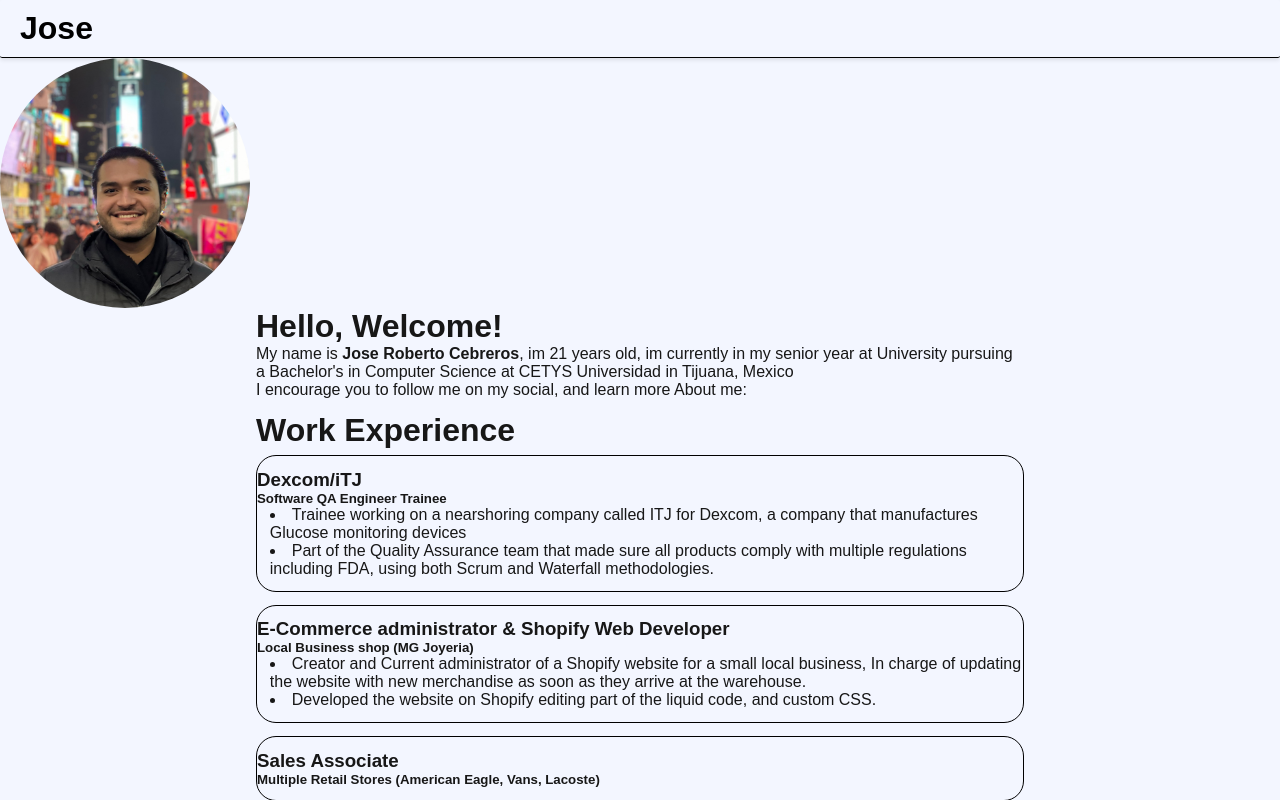
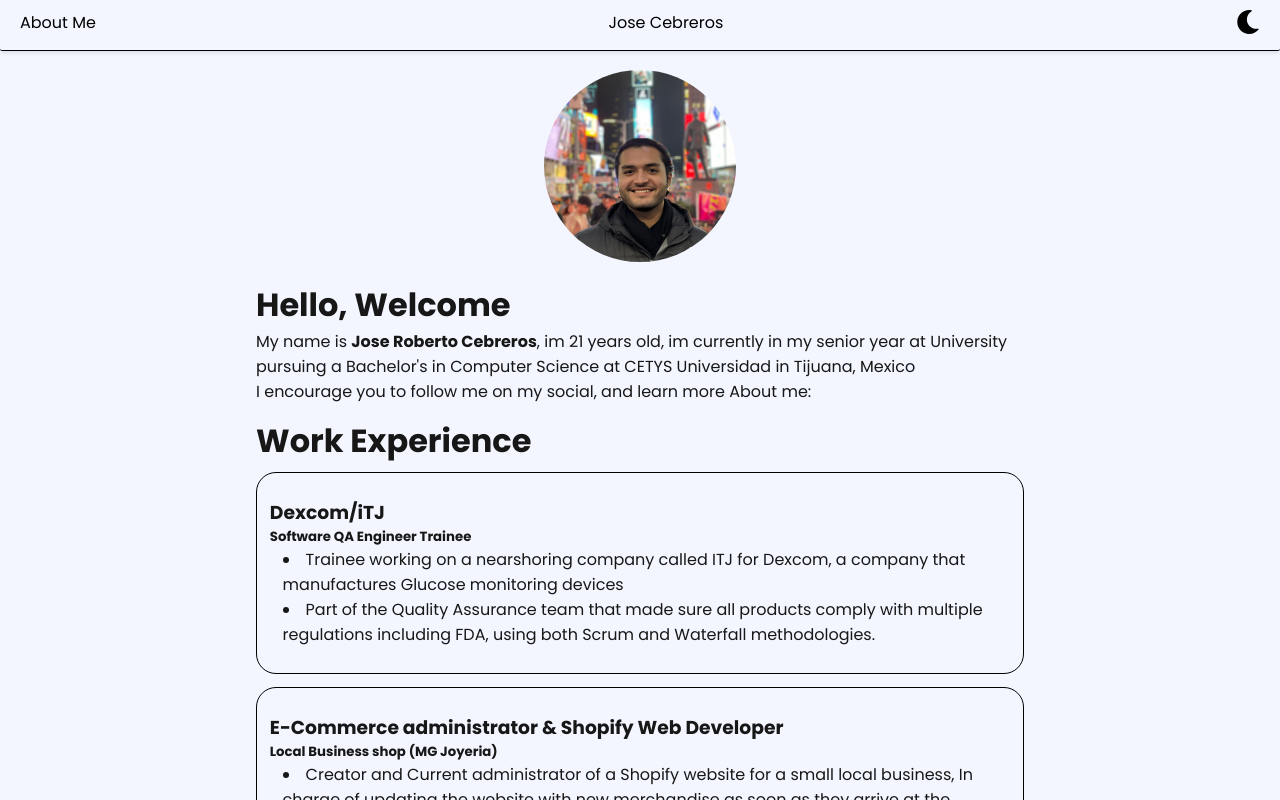
Before and after one commit to JRCEGA/WebPortfolioCGJR, a Next.js app: page / in a window 1280 px wide. Shown: the top 800 px of the page. Built offline with nearby package versions, Linux system fonts and the light colour scheme.

Commit message:
DarkMode

```diff
--- a/package.json
+++ b/package.json
@@ -9,6 +9,7 @@
     "lint": "next lint"
   },
   "dependencies": {
+    "@next/font": "^14.2.13",
     "next": "14.2.12",
     "react": "^18",
     "react-dom": "^18",
--- /dev/null
+++ b/pages/DarkModeToggle.tsx
@@ -0,0 +1,50 @@
+// components/DarkModeToggle.tsx
+import { useEffect, useState } from 'react';
+import { FaSun, FaMoon } from 'react-icons/fa';
+
+const DarkModeToggle = () => {
+  const [isDarkMode, setIsDarkMode] = useState<boolean>(false);
+
+  // Check for the existing theme setting in localStorage or system preference
+  useEffect(() => {
+    const savedTheme = localStorage.getItem('theme');
+    if (savedTheme === 'dark') {
+      setIsDarkMode(true);
+      document.documentElement.classList.add('dark-mode');
+    } else if (savedTheme === 'light') {
+      setIsDarkMode(false);
+      document.documentElement.classList.remove('dark-mode');
+    } else {
+      const systemPrefersDark = window.matchMedia('(prefers-color-scheme: dark)').matches;
+      setIsDarkMode(systemPrefersDark);
+      if (systemPrefersDark) {
+        document.documentElement.classList.add('dark-mode');
+      }
+    }
+  }, []);
+
+  // Toggle theme and save preference
+  const toggleTheme = () => {
+    const newTheme = !isDarkMode ? 'dark' : 'light';
+    setIsDarkMode(!isDarkMode);
+    document.documentElement.classList.toggle('dark-mode');
+    localStorage.setItem('theme', newTheme);
+  };
+
+  return (
+    <button onClick={toggleTheme} aria-label="Toggle dark mode" style={buttonStyles}>
+      {isDarkMode ? <FaSun /> : <FaMoon />}
+    </button>
+  );
+};
+
+// Styles for the button (customize as needed)
+const buttonStyles = {
+  background: 'none',
+  border: 'none',
+  cursor: 'pointer',
+  fontSize: '1.5rem',
+  color: 'inherit',
+};
+
+export default DarkModeToggle;
--- a/pages/_app.tsx
+++ b/pages/_app.tsx
@@ -1,5 +1,13 @@
 import "@/styles/globals.css";
 import type { AppProps } from "next/app";
+import { Poppins } from 'next/font/google'
+
+const poppins = Poppins({
+  subsets: ['latin'],
+  weight: ['400', '500', '700'],
+  style: ['normal', 'italic'], // Optional, if you need italic styles
+  display: 'swap', // Optional, for better performance
+});
 
 export default function App({ Component, pageProps }: AppProps) {
   return <Component {...pageProps} />;
--- a/pages/index.tsx
+++ b/pages/index.tsx
@@ -3,6 +3,7 @@ import Image from "next/image";
 import localFont from "next/font/local";
 import { FaGithub, FaLinkedin } from "react-icons/fa";
 import SocialMedia from "./SocialMedia";
+import DarkModeToggle from "./DarkModeToggle";
 
 const geistSans = localFont({
   src: "./fonts/GeistVF.woff",
@@ -24,8 +25,10 @@ export default function Home() {
         <meta name="viewport" content="width=device-width, initial-scale=1" />
         <link rel="icon" href="/favicon.ico" />
       </Head>
-      <header>
-        <h1>Jose</h1>
+      <header className="MainHeader">
+        <span>About Me</span>
+        <span>Jose Cebreros</span>
+        <DarkModeToggle />
       </header>
       <main>
         <div className="SelfPortrait">
@@ -37,7 +40,7 @@ export default function Home() {
           />
         </div>
         <div className="IntroText">
-          <h1>Hello, Welcome!</h1>
+          <h1>Hello, Welcome</h1>
           <p>My name is <b>Jose Roberto Cebreros</b>, im 21 years old, im currently in my senior year at University pursuing a Bachelor's in Computer Science at CETYS Universidad in Tijuana, Mexico</p>
           <p>I encourage you to follow me on my social, and learn more About me:</p>
         </div>
@@ -45,6 +48,7 @@ export default function Home() {
           <h1>Work Experience</h1>
           <div className="WorkExperienceContainer">
             <div className="Work1">
+              <div className="Content">
                 <h3>Dexcom/iTJ</h3>
                 <h5>Software QA Engineer Trainee</h5>
                 <ul>
@@ -54,7 +58,9 @@ export default function Home() {
                   both Scrum and Waterfall methodologies.</li>
                 </ul>
               </div>
+            </div>
             <div className="Work2">
+              <div className="Content">
                 <h3>E-Commerce administrator & Shopify Web Developer</h3>
                 <h5>Local Business shop (MG Joyeria)</h5>
                 <ul>
@@ -62,17 +68,22 @@ export default function Home() {
                   <li>Developed the website on Shopify editing part of the liquid code, and custom CSS.</li>
                 </ul>
               </div>
+            </div>
             <div className="Work3">
+              <div className="Content">
                 <h3>Sales Associate</h3>
                 <h5>Multiple Retail Stores (American Eagle, Vans, Lacoste)</h5>
+              </div>
             </div>
           </div>
         </div>
         <div className="Education">
           <h1>Education</h1>
           <div className="EducationContainer">
+            <div className="Content">
               <h3>CETYS Universidad</h3>
               <h5>B.S in Computer Science</h5>
+            </div>
           </div>
         </div>
       </main>
--- a/styles/globals.css
+++ b/styles/globals.css
@@ -1,3 +1,17 @@
+@import url('https://fonts.googleapis.com/css2?family=Poppins:ital,wght@0,100;0,200;0,300;0,400;0,500;0,600;0,700;0,800;0,900;1,100;1,200;1,300;1,400;1,500;1,600;1,700;1,800;1,900&display=swap');
+
+/* Add a class-based toggle for dark mode */
+html.dark-mode {
+  --background: #323444; /* Dark mode background */
+  --foreground: #ededed; /* Dark mode text color */
+}
+
+/* Light mode fallback */
+html:not(.dark-mode) {
+  --background: #F3F6FF; /* Light mode background */
+  --foreground: #171717; /* Light mode text color */
+}
+
 :root {
   --background: #F3F6FF;
   --foreground: #171717;
@@ -19,7 +33,7 @@ body {
 body {
   color: var(--foreground);
   background: var(--background);
-  font-family: Arial, Helvetica, sans-serif;
+  font-family: 'Poppins';
   -webkit-font-smoothing: antialiased;
   -moz-osx-font-smoothing: grayscale;
 }
@@ -52,6 +66,12 @@ header {
   border-radius: 2.5px;
 }
 
+.MainHeader {
+  display: flex;
+  flex-direction: row;
+  justify-content: space-between;
+}
+
 footer {
   border-top: 0.5px solid black;
   box-shadow: 2px 0 4px rgba(0, 0, 0, 0.1);
@@ -61,13 +81,14 @@ footer {
 }
 
 .SelfPortrait {
-  width: 250px; /* Define the width of the circular crop */
-  height: 250px; /* Define the height of the circular crop */
+  width: 15vw; /* Define the width of the circular crop */
+  height: 15vw; /* Define the height of the circular crop */
   border-radius: 50%; /* Makes the element circular */
   overflow: hidden; /* Ensures the content is clipped to the circle */
   display: flex; /* Optional: centers content inside */
   align-items: center; /* Optional: vertically centers content */
   justify-content: center; /* Optional: horizontally centers content */
+  margin: 1.5vw auto;
 }
 
 .SelfPortrait img {
@@ -78,6 +99,10 @@ footer {
 
 .IntroText {
   padding: 0 20vw;
+}
+
+.Content {
+  padding: 1vw;
 }
 
 .WorkExperience {
@@ -122,6 +147,7 @@ footer {
 .Education {
   padding: 0 20vw;
   margin-top: 2.5vw;
+  margin-bottom: 5vw;
 }
 
 .EducationContainer{
```
Also changed, not shown: 1 other file (tests, documents, lock files or other folders). Lines whose indentation alone changed are shown as unchanged.
